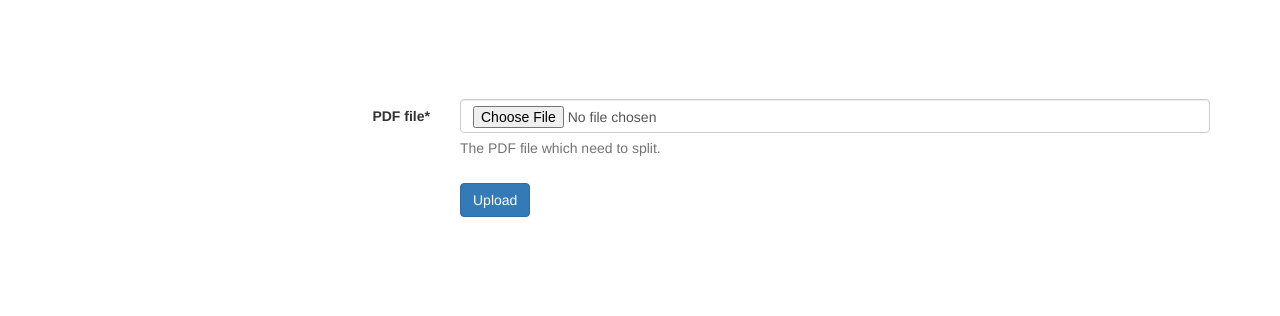
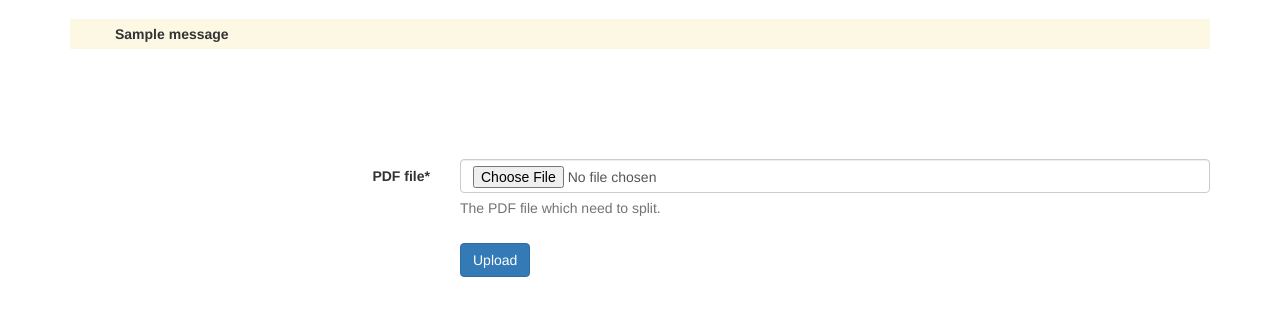
Before and after one commit to marshalshi/send_email_with_pdf, a Django app: page /upload_pdf/ in a window 1280 px wide. Shown: the part 51-367 px from the top of the page. Run offline with Django 3.2, Linux system fonts and the light colour scheme; tables that the repository leaves empty hold one stand-in row (values such as "Sample post"); one stand-in notice (Sample message) is shown; some libraries are stand-ins or nearby versions.

Commit message:
add warning messages

```diff
--- a/frontend/views.py
+++ b/frontend/views.py
@@ -7,6 +7,7 @@ from django.shortcuts import render
 from django import forms
 from django.conf import settings
 from django.http import JsonResponse, HttpResponseNotFound
+from django.contrib import messages
 
 from crispy_forms.helper import FormHelper
 from crispy_forms.layout import Layout
@@ -22,6 +23,17 @@ def send_email(request):
 
     excel_content = get_excel_content()
     pdf_dict = get_split_pdf_dict()
+
+    ae_codes = []
+    for idx, excel_row in enumerate(excel_content):
+        if idx == 0:
+            continue
+        ae_code = excel_row[0]
+        ae_codes.append(ae_code)
+
+    for pdf_name, pdf_path in pdf_dict.iteritems():
+        if pdf_name not in ae_codes:
+            messages.warning(request, 'File {0} not in Excel list.'.format(pdf_name))
 
     return render(request, 'send_email.html', {
         'nav': 'send_email',
--- a/templates/base.html
+++ b/templates/base.html
@@ -39,6 +39,17 @@
             </div>
         </nav>
 
+        {% if messages %}
+        <div class="container" style="margin-top: 20px; font-weight: bold;">
+            <ul class="messages bg-warning" style="list-style: none;">
+                {% for message in messages %}
+                <li{% if message.tags %} class="{{ message.tags }}"{% endif %}
+                      style="padding: 5px;">{{ message }}</li>
+                {% endfor %}
+            </ul>
+        </div>
+        {% endif %}
+
         {% block content%}
         {% endblock %}
 
```
